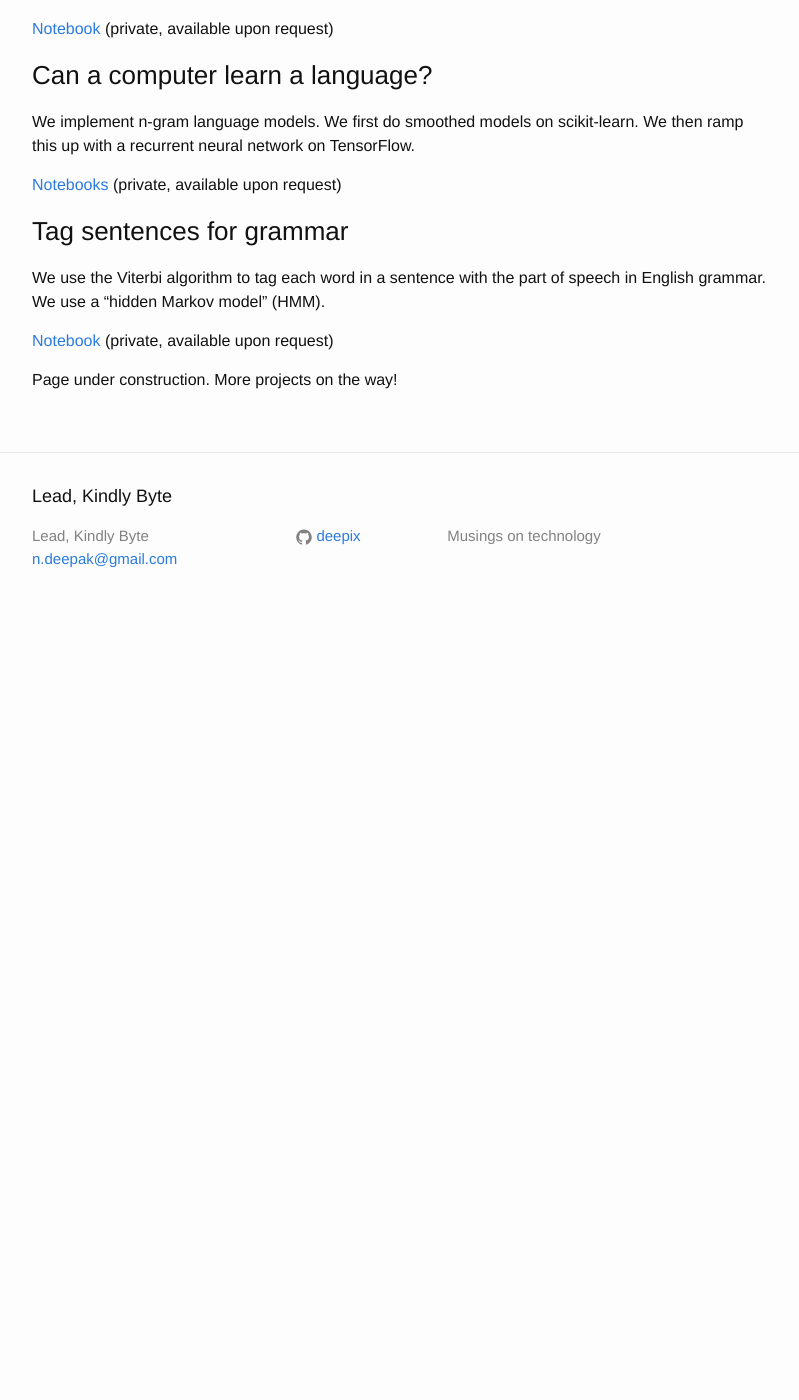
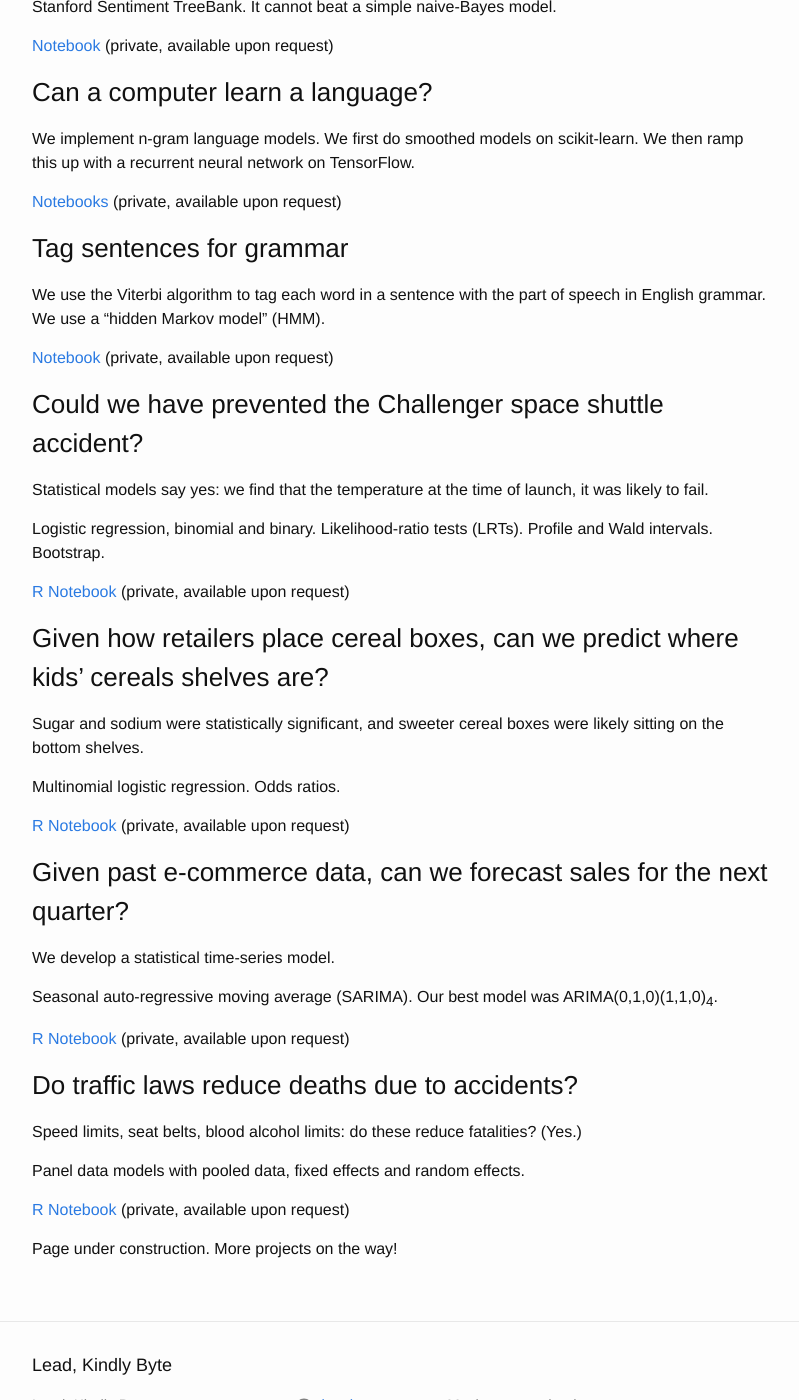
Before and after one commit to deepix/deepix.github.io, a Jekyll site: the page built from datasci.md, in a window 1280 px wide and 1400 px high, scrolled down 3192 px. Shown: the whole window, without its empty margins (238-1037 px from the left). Built offline with Jekyll 4.4.1, drawn with Linux system fonts in a browser that asks for light colours; before the commit the page ends 3822 px from its top, so only the background shows below that; some of the changed text lies outside the part shown.

Commit message:
add 271 projects

```diff
--- a/datasci.md
+++ b/datasci.md
@@ -44,7 +44,7 @@ MobileNet, Inception v3, AlexNet, VGG16.
 
 The best performing model (MobileNet) had 95% accuracy.
 
-[Report](https://github.com/deepix/w251finalproject/blob/master/w251_final_project_paper.pdf)
+    [Report](https://github.com/deepix/w251finalproject/blob/master/w251_final_project_paper.pdf)
 [Presentation](https://github.com/deepix/w251finalproject/blob/master/W251_Final_Presentation_Deepak_Mike_Roland.pdf)
 (public)
 
@@ -78,7 +78,7 @@ Exploratory data analysis with R statistical language.
 
 [Report](https://github.com/deepix/W203/blob/master/W203_Project1_Chandrasekaran_Datta_Nagaraj.pdf) (private, available upon request)
 
-### Analyzing crime
+### What is associated with crime?
 
 We analyze whether factors like police density, chances of conviction,
 proportion of young men or minorities affect crime rates.
@@ -175,4 +175,37 @@ part of speech in English grammar.  We use a "hidden Markov model"
 
 [Notebook](https://github.com/deepix/w266-assignments/blob/master/assignment/a4/Part-of-Speech.ipynb) (private, available upon request)
 
+### Could we have prevented the Challenger space shuttle accident?
+
+Statistical models say yes: we find that the temperature at the time of launch, it was likely to fail.
+
+Logistic regression, binomial and binary.  Likelihood-ratio tests (LRTs).  Profile and Wald intervals.  Bootstrap.
+
+[R Notebook](https://github.com/deepix/w271-labs/blob/master/Lab_1/DanielleAdler_CraigFujii_DeepakNagaraj_Lab1.pdf) (private, available upon request)
+
+### Given how retailers place cereal boxes, can we predict where kids' cereals shelves are?
+
+Sugar and sodium were statistically significant, and sweeter cereal
+boxes were likely sitting on the bottom shelves.
+
+Multinomial logistic regression.  Odds ratios.
+
+[R Notebook](https://github.com/deepix/w271-labs/blob/master/Lab_2/DanielleAdler_CraigFujii_DeepakNagaraj_Lab2.pdf) (private, available upon request)
+
+### Given past e-commerce data, can we forecast sales for the next quarter?
+
+We develop a statistical time-series model.
+
+Seasonal auto-regressive moving average (SARIMA).  Our best model was ARIMA(0,1,0)(1,1,0)<sub>4</sub>.
+
+[R Notebook](https://github.com/deepix/w271-labs/blob/master/Lab_3/DanielleAdler_CraigFujii_DeepakNagaraj_Lab3_v2.pdf) (private, available upon request)
+
+### Do traffic laws reduce deaths due to accidents?
+
+Speed limits, seat belts, blood alcohol limits: do these reduce fatalities?  (Yes.)
+
+Panel data models with pooled data, fixed effects and random effects.
+
+[R Notebook](https://github.com/deepix/w271-labs/blob/master/Lab_4/DanielleAdler_CraigFujii_DeepakNagaraj_Lab4_final.pdf) (private, available upon request)
+
 Page under construction.  More projects on the way!
```
